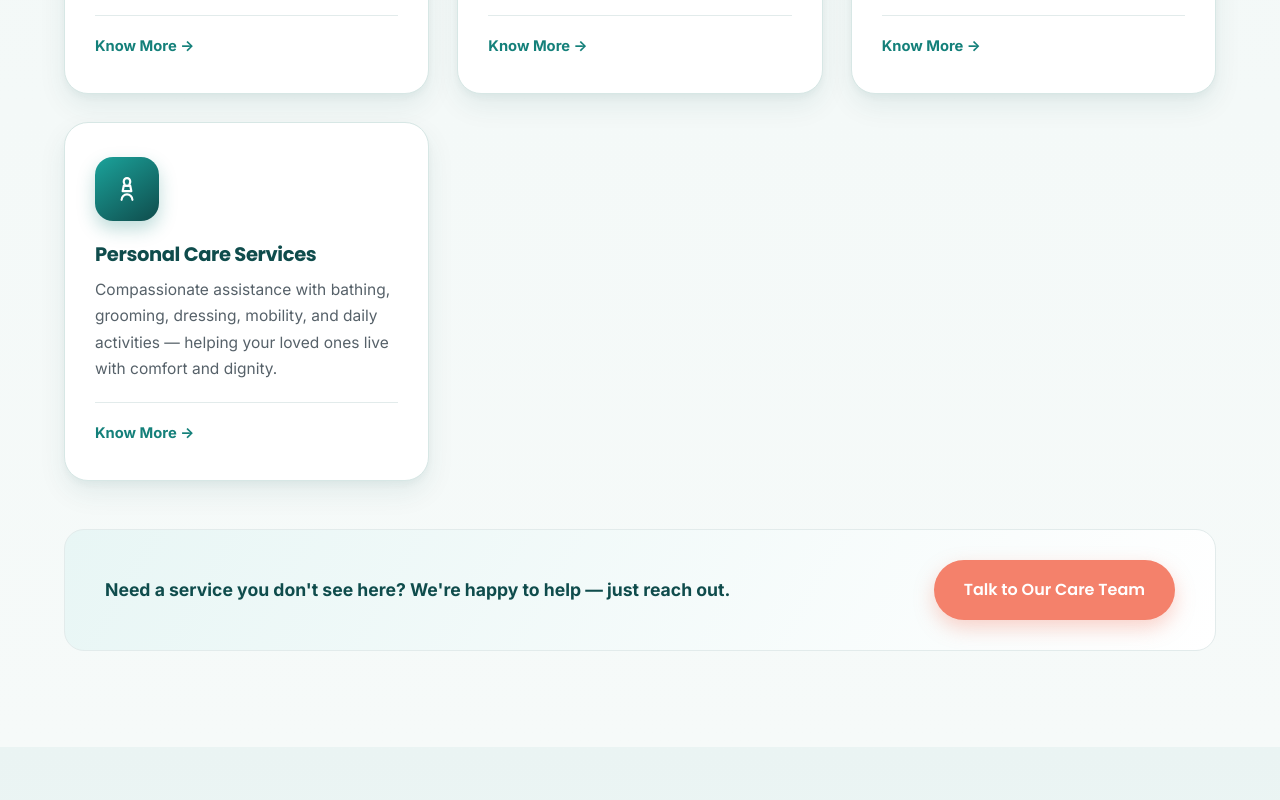
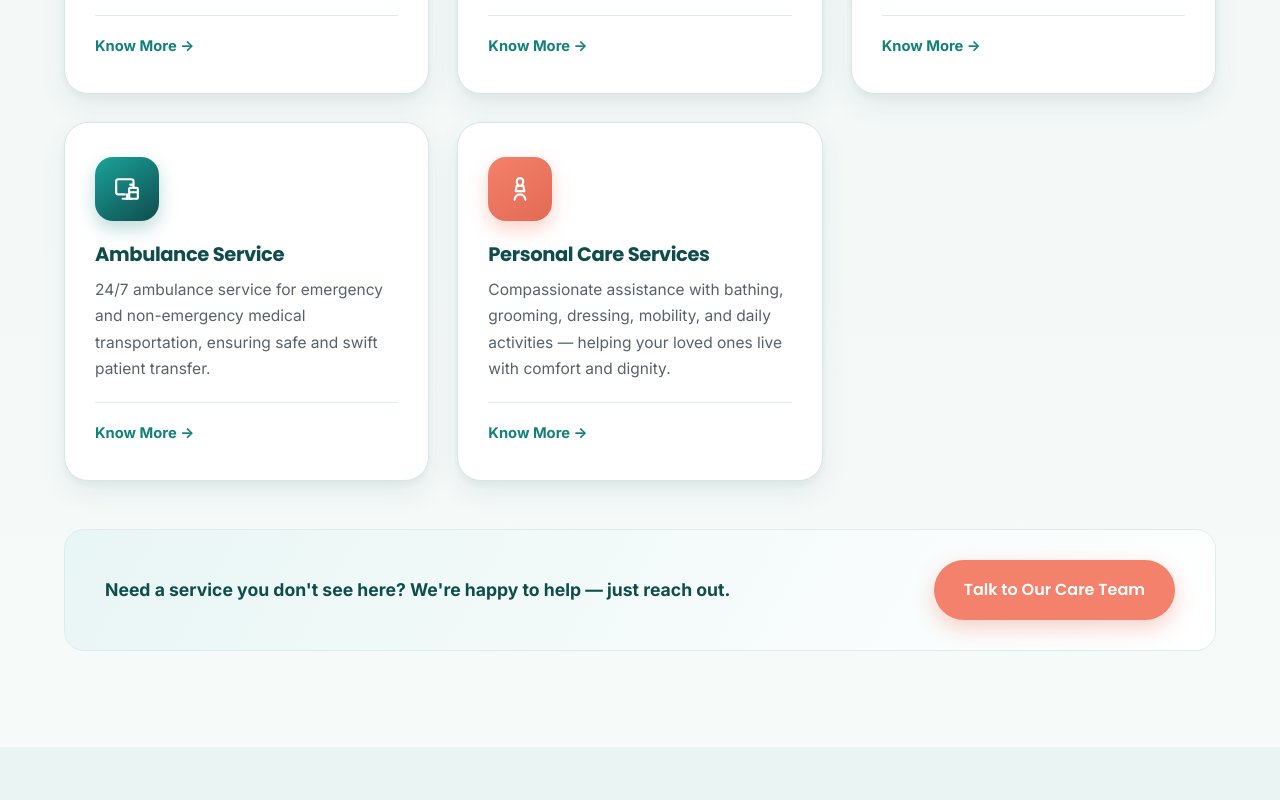
Before and after one commit to savaanecommers-maker/grace-home-care-nursing, a React (Vite) app: page / in a window 1280 px wide. Shown: the part 2840-3640 px from the top of the page. Built offline with nearby package versions, Linux system fonts and the light colour scheme.

Commit message:
Add Ambulance Service

```diff
--- a/src/components/Contact.jsx
+++ b/src/components/Contact.jsx
@@ -94,6 +94,7 @@ export default function Contact() {
               <option>Physiotherapy</option>
               <option>Personal Care Services</option>
               <option>NRI Service</option>
+              <option>Ambulance Service</option>
             </select>
           </div>
           <div className="field">
--- a/src/components/Footer.jsx
+++ b/src/components/Footer.jsx
@@ -4,6 +4,7 @@ const SERVICES_LIST = [
   'Nursing Care','Care Taker','Pediatric Care','Old Age Care','Doctor Consultation',
   'Physiotherapy','Post-Surgical Care','Mother & Baby Care','Palliative Care',
   'Lab Sample Collection','Medical Equipment','Personal Care Services','NRI Service',
+  'Ambulance Service',
 ]
 
 export default function Footer() {
--- a/src/data.js
+++ b/src/data.js
@@ -192,6 +192,22 @@ export const SERVICES = [
     }
   },
   {
+    id: 'modal-ambulance',
+    icon: '<path d="M10 17H4a2 2 0 0 1-2-2V5a2 2 0 0 1 2-2h12a2 2 0 0 1 2 2v3"/><path d="M8 21h8"/><path d="M12 17v4"/><rect x="14" y="11" width="8" height="10" rx="1"/><path d="M18 11v-1a2 2 0 0 0-2-2h-1"/><path d="M18 15h.01"/><path d="M21 15h-6"/>',
+    title: 'Ambulance Service',
+    desc: '24/7 ambulance service for emergency and non-emergency medical transportation, ensuring safe and swift patient transfer.',
+    modalBody: {
+      intro: 'Our <strong>ambulance service</strong> provides rapid, reliable medical transportation for emergencies and planned transfers — available 24/7 across Visakhapatnam, Vijayawada, and Rajahmundry.',
+      subhead: 'Our ambulance services include:',
+      items: [
+        { icon: '🚨', title: 'Emergency Response', desc: 'Rapid dispatch for medical emergencies, available round the clock.' },
+        { icon: '🏥', title: 'Hospital Transfer', desc: 'Safe transfer between hospitals or from home to hospital.' },
+        { icon: '👨‍⚕️', title: 'Trained Paramedics', desc: 'Qualified paramedics and attendants onboard for patient safety.' },
+        { icon: '🩺', title: 'Basic Life Support', desc: 'Equipped with oxygen, stretcher, and first-aid essentials.' },
+      ]
+    }
+  },
+  {
     id: 'modal-personal-care',
     icon: '<path d="M12 2a3 3 0 0 1 3 3c0 1.5-1 2.5-1 4h-4c0-1.5-1-2.5-1-4a3 3 0 0 1 3-3z"/><path d="M9 9h6l1 5H8z"/><path d="M7 22a5 5 0 0 1 10 0"/>',
     title: 'Personal Care Services',
```
